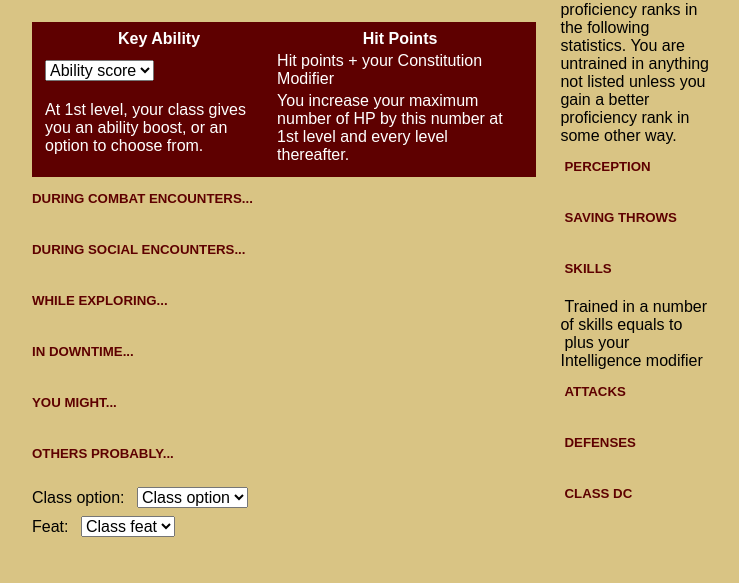
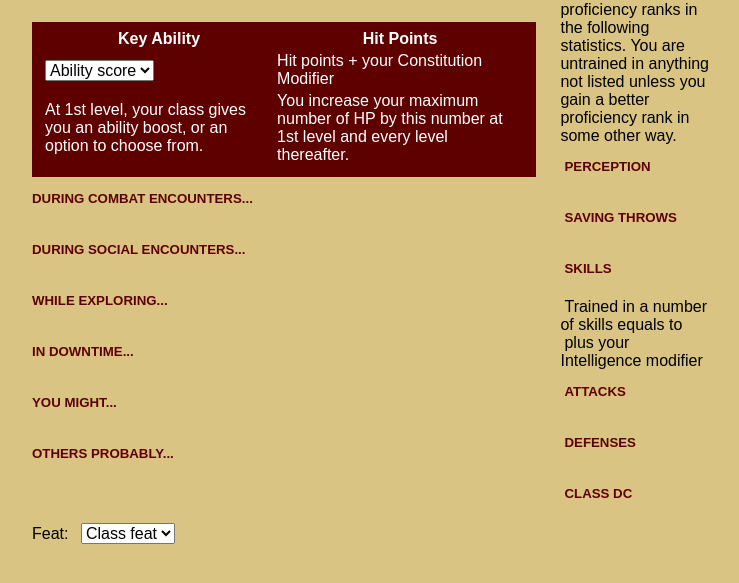
Before and after one commit to multi950/pathfinder_web_dev, a plain HTML site: page web/html/tabs/class.html in a window 1280 px wide. Shown: the part 99-682 px from the top of the page, without its empty margins (108-847 px from the left). Drawn offline with Linux system fonts and the light colour scheme.

Commit message:
finished class.html

```diff
--- a/web/html/tabs/class.html
+++ b/web/html/tabs/class.html
@@ -51,9 +51,11 @@
     <h5>OTHERS PROBABLY...</h5>
     <text id="class_others_probably"></text>
     <br>
-    <label for="class_option" id="class_option_name">Class option: </label>
-    <select id="class_option">
-        <option value="class_option">Class option</option>
+    <h3 id="subclass_name" hidden>Subclass placeholder</h3>
+    <p id="subclass_description" hidden></p><br>
+
+    <label for="subclass_option" hidden>Select: </label>
+    <select id="subclass_option" hidden>
     </select>
     <br>
     <label for="class_feat">Feat: </label><select id="class_feat">
@@ -80,13 +82,13 @@
     <text> plus your Intelligence modifier</text>
     <br>
     <h5>ATTACKS</h5>
-    <text id="class_"></text>
+    <text id="class_attacks"></text>
     <br>
     <h5>DEFENSES</h5>
-    <text id="class_"></text>
+    <text id="class_defenses"></text>
     <br>
     <h5>CLASS DC</h5>
-    <text id="class_"></text>
+    <text id="class_dc"></text>
     <br>
 </div>
 </body>
```
